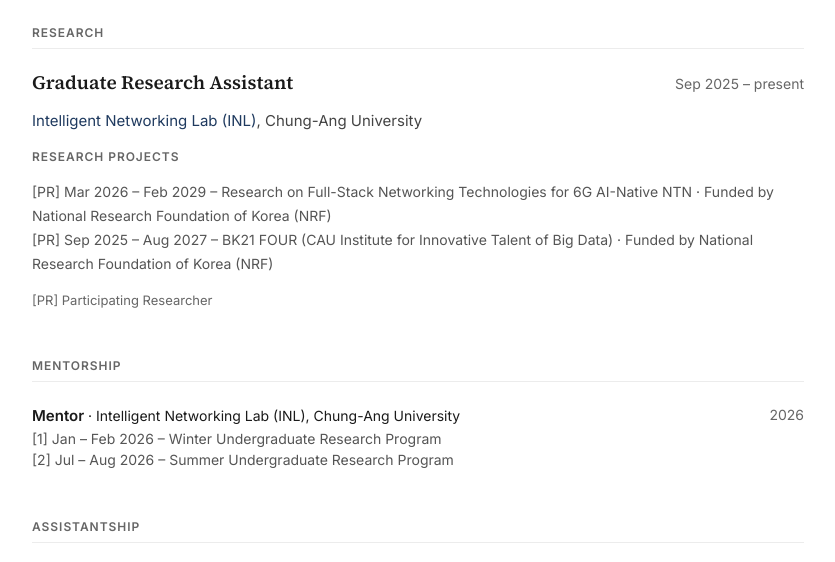
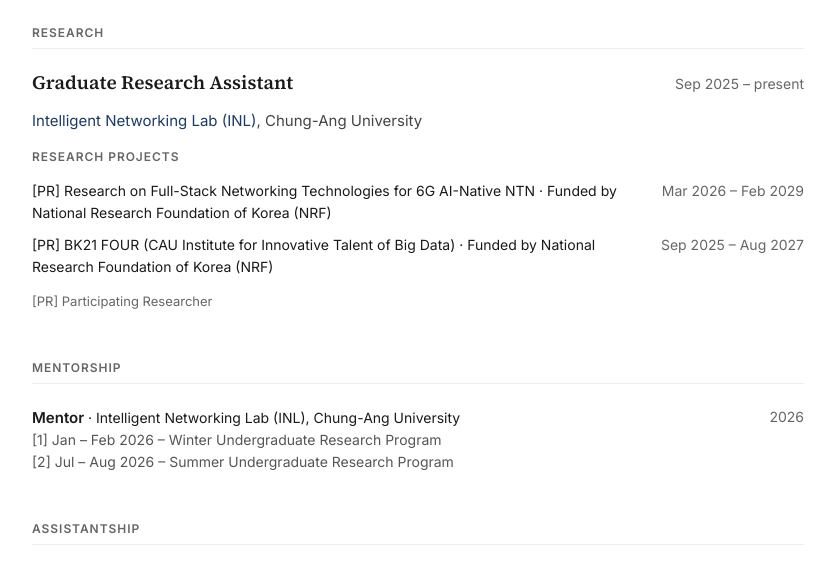
Before and after one commit to VaskarChakma/vaskarchakma.github.io, a plain HTML site: page experience.html in a window 1280 px wide. Shown: the part 193-755 px from the top of the page, without its empty margins (222-1057 px from the left). Drawn offline with Linux system fonts and the light colour scheme.

Commit message:
Align research project dates to the right

```diff
--- a/experience.html
+++ b/experience.html
@@ -42,7 +42,10 @@
       </div>
       <p class="entry-place"><a href="https://inl.cau.ac.kr">Intelligent Networking Lab (INL)</a>, Chung-Ang University</p>
       <div class="subhead">Research Projects</div>
-      <p class="sub" style="font-size: 14px; line-height: 1.7">[PR] Mar 2026 – Feb 2029 – Research on Full-Stack Networking Technologies for 6G AI-Native NTN · Funded by National Research Foundation of Korea (NRF)<br>[PR] Sep 2025 – Aug 2027 – BK21 FOUR (CAU Institute for Innovative Talent of Big Data) · Funded by National Research Foundation of Korea (NRF)</p>
+      <div class="rows" style="gap: 10px 24px">
+        <span>[PR] Research on Full-Stack Networking Technologies for 6G AI-Native NTN · Funded by National Research Foundation of Korea (NRF)</span><span class="when">Mar 2026 – Feb 2029</span>
+        <span>[PR] BK21 FOUR (CAU Institute for Innovative Talent of Big Data) · Funded by National Research Foundation of Korea (NRF)</span><span class="when">Sep 2025 – Aug 2027</span>
+      </div>
       <p class="muted" style="font-size: 13px">[PR] Participating Researcher</p>
     </article>
   </section>
```
